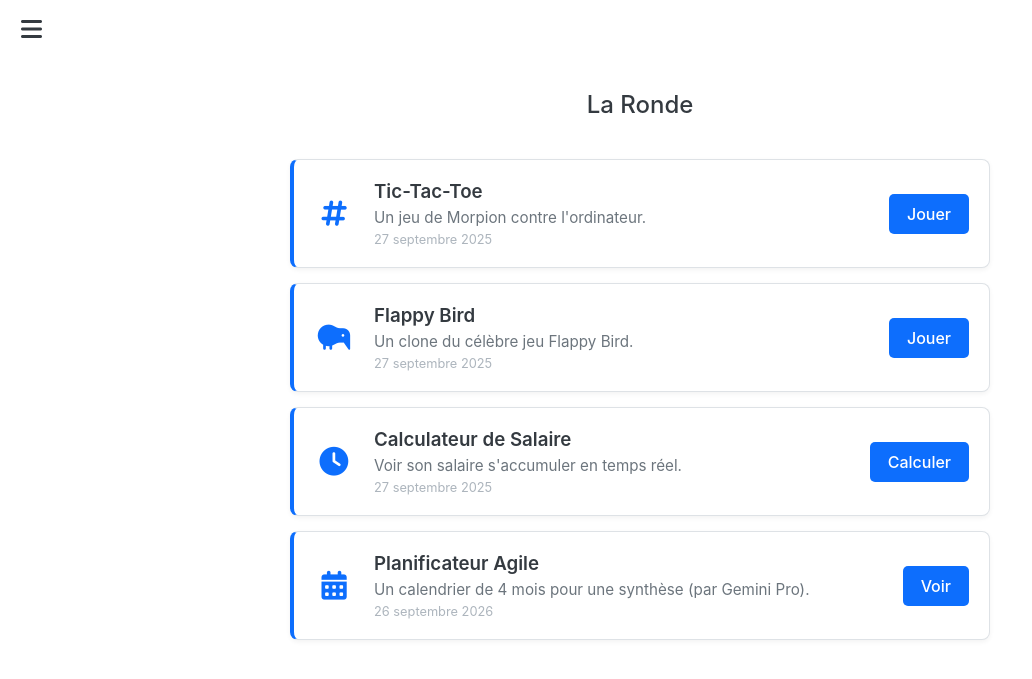
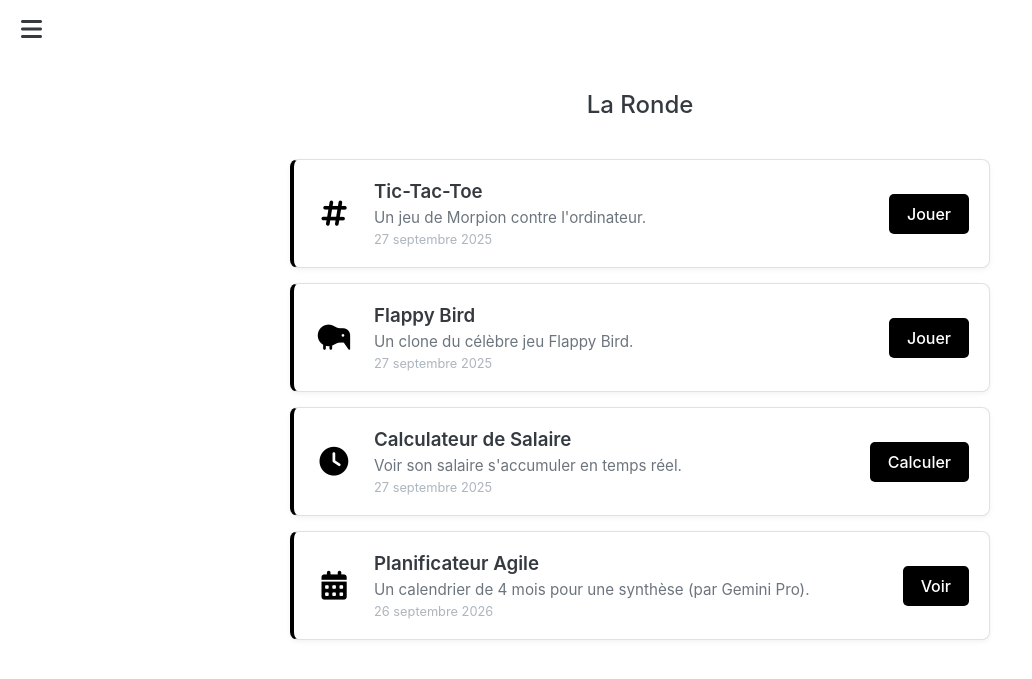
Before and after one commit to MADUP212/MADUP212.github.io, a Jekyll site: the page built from projets.md, in a window 1280 px wide. Shown: the top 679 px of the page, without its empty margins (0-1032 px from the left). Built offline with Jekyll 4.4.1, drawn with Linux system fonts in a browser that asks for light colours.

Commit message:
Update default.html

```diff
--- a/_layouts/default.html
+++ b/_layouts/default.html
@@ -10,9 +10,10 @@
    <style>
     :root {
         --sidebar-width: 260px;
-            --sidebar-bg: #f8f9fa;
-            --accent-blue: #0d6efd;
+        --sidebar-bg: #ffffff;   /* CHANGÉ: Blanc */
+        --accent-blue: #000000;  /* CHANGÉ: Noir */
     }
+
     body {
         font-family: -apple-system, BlinkMacSystemFont, "Segoe UI", Roboto, "Helvetica Neue", Arial, sans-serif;
         background-color: #ffffff;
@@ -20,15 +21,18 @@
         margin: 0;
         overflow-x: hidden;
     }
+
     .menu-toggle {
         position: fixed; top: 15px; left: 15px; z-index: 1001;
         background: none; border: none; font-size: 1.5em; cursor: pointer; color: #343a40;
     }
+
     .sidebar {
         position: fixed; top: 0; left: 0; height: 100vh; width: var(--sidebar-width);
         background-color: var(--sidebar-bg); border-right: 1px solid #dee2e6;
         z-index: 1000; transform: translateX(-100%); transition: transform 0.3s ease-in-out;
     }
+
     .sidebar.open { transform: translateX(0); }
     .sidebar-header { padding: 20px; text-align: center; border-bottom: 1px solid #dee2e6; }
     .sidebar-header h3 { margin: 0; color: #343a40; }
@@ -37,20 +41,25 @@
         display: block; padding: 15px 20px; color: #343a40; text-decoration: none;
         font-weight: 500; transition: background-color 0.2s, color 0.2s;
     }
-        .nav-list a:hover { background-color: var(--accent-blue); color: white; }
+
+    .nav-list a:hover {
+        background-color: var(--accent-blue);
+        color: white;
+    }
+
     .main-content {
-             /* Un peu d'espace pour ne pas être sous le bouton hamburger */
         padding: 60px 20px 20px 20px;
         margin-left: 0;
         transition: margin-left 0.3s ease-in-out;
     }
+
     .overlay {
         position: fixed; top: 0; left: 0; width: 100%; height: 100%; background-color: rgba(0, 0, 0, 0.4);
         z-index: 999; opacity: 0; visibility: hidden; transition: opacity 0.3s, visibility 0.3s;
     }
+
     .overlay.open { opacity: 1; visibility: visible; }
 
-        /* --- Styles pour le contenu (ex: cartes de projets) --- */
     .container { max-width: 700px; margin: 0 auto; }
     h2 { text-align: center; color: #343a40; margin-top: 30px; margin-bottom: 40px; font-weight: 500; }
     .project-list { list-style: none; padding: 0; }
@@ -59,6 +68,7 @@
         margin-bottom: 15px; padding: 20px; border-radius: 8px; box-shadow: 0 2px 5px rgba(0,0,0,0.05);
         display: flex; align-items: center; transition: transform 0.2s ease, box-shadow 0.2s ease;
     }
+
     .project-card:hover { transform: translateY(-4px); box-shadow: 0 4px 10px rgba(0,0,0,0.08); }
     .project-icon { font-size: 1.8em; color: var(--accent-blue); margin-right: 20px; width: 40px; text-align: center; }
     .project-details { flex-grow: 1; }
@@ -69,7 +79,10 @@
         background-color: var(--accent-blue); color: white; padding: 10px 18px; text-decoration: none;
         border-radius: 5px; font-weight: 500; white-space: nowrap; transition: background-color 0.2s ease;
     }
-        .project-link:hover { background-color: #0b5ed7; }
+
+    .project-link:hover {
+        background-color: #333333; /* CHANGÉ: Gris foncé */
+    }
 </style>
 </head>
 <body>
```
Lines whose indentation alone changed are shown as unchanged.
